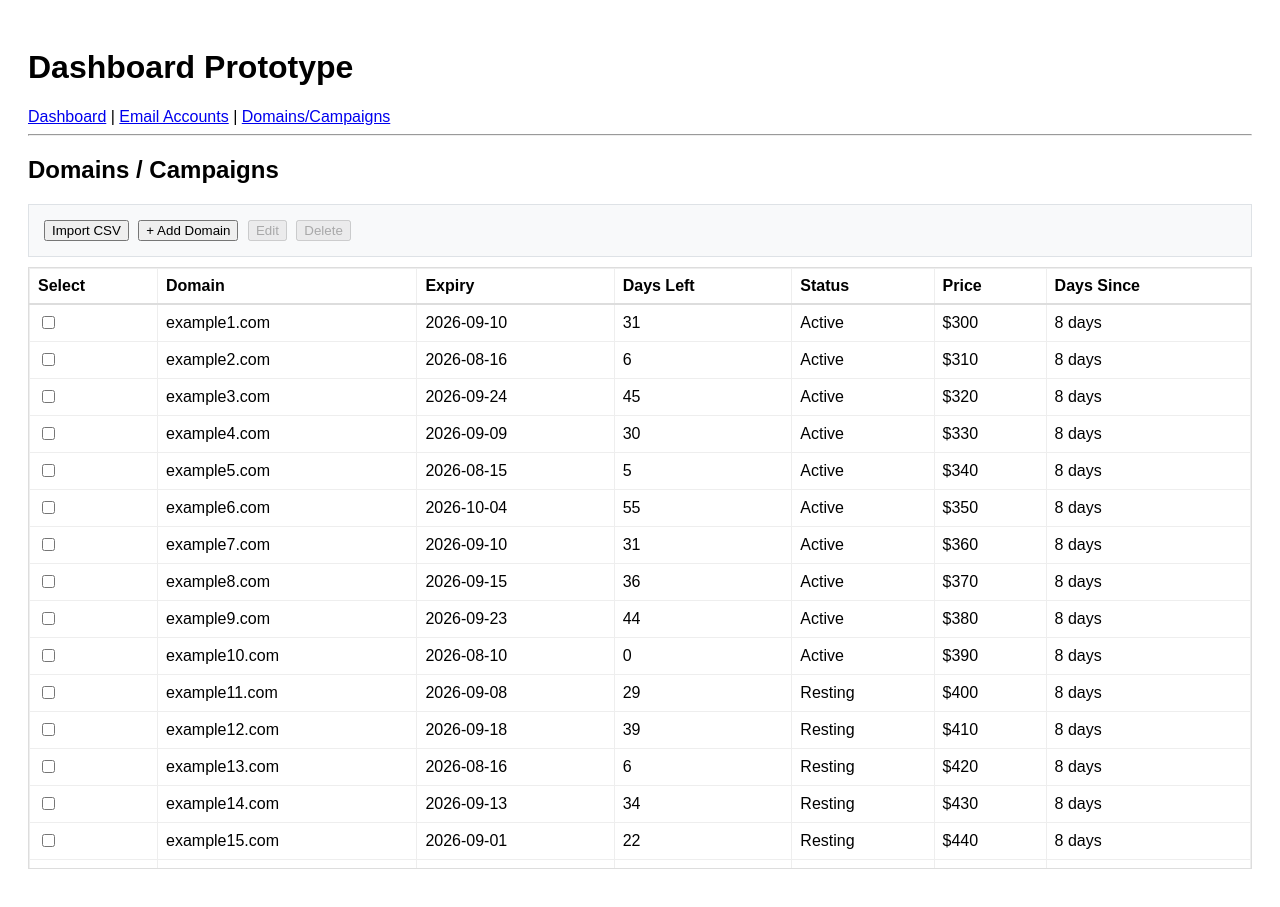
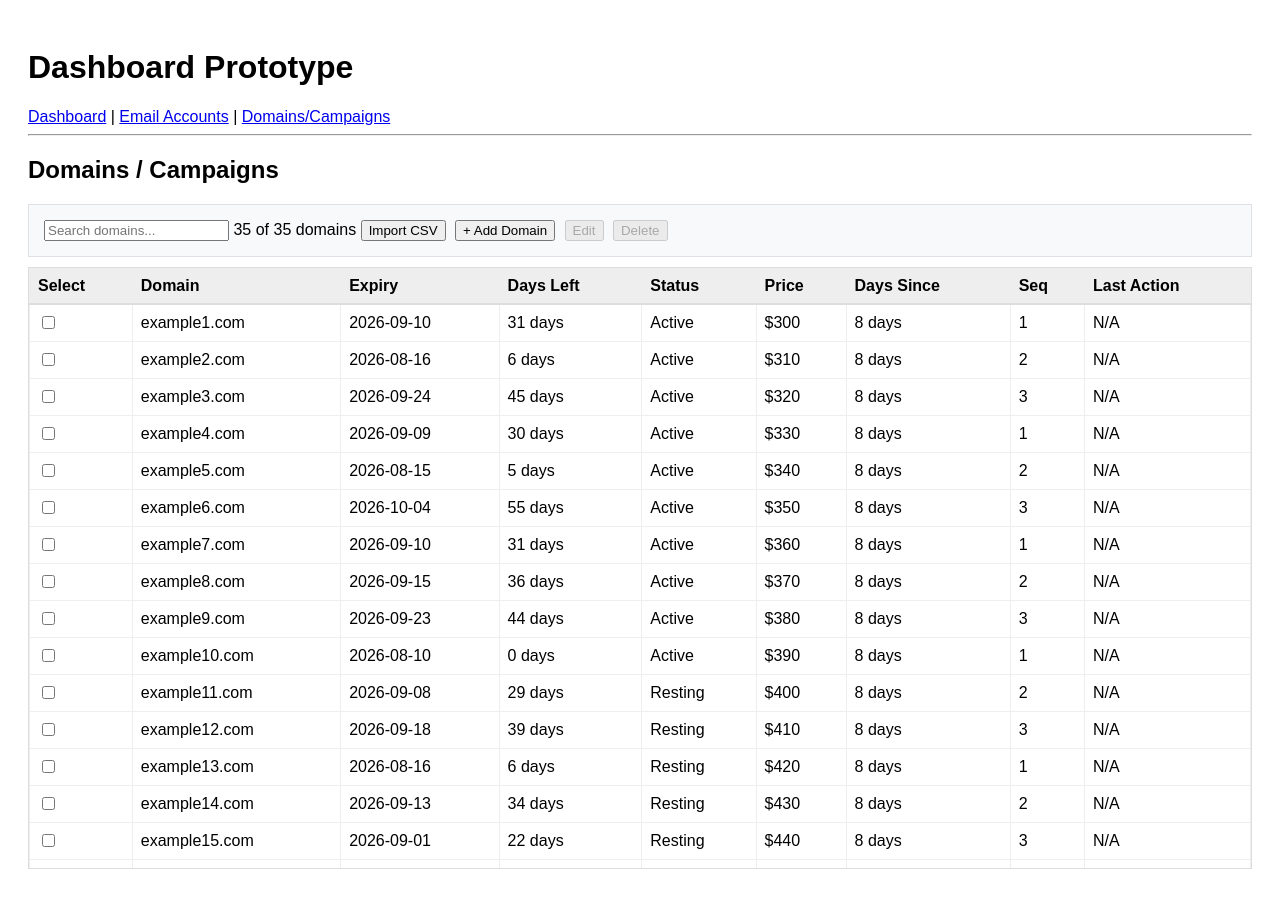
Before and after one commit to dalamaa/Domain_Campaign_Tool, a Flask app: page /domains in a window 1280 px wide. Shown: the top 907 px of the page. Run offline with Flask 3, Linux system fonts and the light colour scheme.

Commit message:
improved the domains page with search and 9 updated header name. also updated the edit modal to include more entries

```diff
--- a/app/static/js/pages/domains.js
+++ b/app/static/js/pages/domains.js
@@ -1,23 +1,47 @@
 // 1. domains.js
 let selectedDomains = new Set();
+let searchTerm = "";
+
+function updateSearch(val) {
+  searchTerm = val.trim().toLowerCase();
+  renderDomainTable();
+}
 
 function renderDomainTable() {
   const body = document.getElementById("domain-table-body");
   if (!body) return;
-  body.innerHTML = mockCampaigns
-    .map(
-      (c) => `
+
+  // Filter by search
+  const filtered = mockCampaigns.filter((c) =>
+    c.domain.toLowerCase().includes(searchTerm),
+  );
+  // Show count
+  const countEl = document.getElementById("domain-count");
+  if (countEl)
+    countEl.textContent = `${filtered.length} of ${mockCampaigns.length} domains`;
+  body.innerHTML = filtered
+    .map((c) => {
+      const daysLeft = Math.floor(
+        (new Date(c.expiry) - new Date()) / (1000 * 60 * 60 * 24),
+      );
+      const daysSince = Math.floor(
+        (new Date() - new Date(c.lastContact)) / (1000 * 60 * 60 * 24),
+      );
+
+      return `
         <tr class="${selectedDomains.has(c.id) ? "selected" : ""}">
             <td><input type="checkbox" ${selectedDomains.has(c.id) ? "checked" : ""} onchange="toggleDomainSelection(${c.id})"></td>
             <td onclick="showSidePanel('${c.domain}')" style="cursor:pointer">${c.domain}</td>
             <td>${c.expiry}</td>
-            <td>${Math.floor((new Date(c.expiry) - new Date()) / (1000 * 60 * 60 * 24))}</td>
+            <td>${daysLeft} days</td>
             <td>${c.status}</td>
             <td>$${c.price}</td>
-            <td>${Math.floor((new Date() - new Date(c.lastContact)) / (1000 * 60 * 60 * 24))} days</td>
+            <td>${daysSince} days</td>
+            <td>${c.seq}</td>
+            <td><span class="pill">${c.lastAction || "N/A"}</span></td>
         </tr>
-    `,
-    )
+        `;
+    })
     .join("");
 }
 
@@ -107,22 +131,26 @@ function closeModal() {
   document.getElementById("domain-modal").style.display = "none";
 }
 
+// 1. Update saveDomain to handle the new modal fields
 function saveDomain() {
   const id = document.getElementById("edit-id").value;
-  const domain = document.getElementById("form-domain").value;
+  const data = {
+    domain: document.getElementById("form-domain").value,
+    expiry: document.getElementById("form-expiry").value,
+    lastContact: document.getElementById("form-lastContact").value,
+    price: parseInt(document.getElementById("form-price").value),
+    status: document.getElementById("form-status").value,
+    seq: document.getElementById("form-seq").value,
+    lastAction: document.getElementById("form-lastAction").value,
+  };
+
   if (id) {
-    const c = mockCampaigns.find(x => x.id == id);
-    c.domain = domain;
+    const c = mockCampaigns.find((x) => x.id == id);
+    Object.assign(c, data);
   } else {
     mockCampaigns.push({
       id: mockCampaigns.length + 1,
-      domain: domain,
-      status: "Active",
-      expiry: "2026-12-31",
-      price: 500,
-      seq: 1,
-      lastContact: "2026-08-01",
-      action: "First Follow-up",
+      ...data,
     });
   }
   renderDomainTable();
--- a/app/static/js/shared.js
+++ b/app/static/js/shared.js
@@ -97,23 +97,33 @@ function getSortedAccounts() {
 }
 
 // Side panel visibility helpers
+// 2. Update side panel logic in shared.js to show full detail
 function showSidePanel(domainName) {
   const campaign = mockCampaigns.find((c) => c.domain === domainName);
   if (!campaign) return;
 
-  // Ensure elements exist
   const panel = document.getElementById("side-panel");
   const content = document.getElementById("panel-content");
   if (!panel || !content) return;
 
+  const daysSince = Math.floor(
+    (new Date() - new Date(campaign.lastContact)) / (1000 * 60 * 60 * 24),
+  );
+  const daysUntil = Math.floor(
+    (new Date(campaign.expiry) - new Date()) / (1000 * 60 * 60 * 24),
+  );
   content.innerHTML = `
         <h3>${campaign.domain}</h3>
         <p><strong>Status:</strong> ${campaign.status}</p>
-        <p><strong>Current Price:</strong> $${campaign.price}</p>
-        <p><strong>Last Contact:</strong> ${campaign.lastContact}</p>
-        <h4>History</h4>
+        <p><strong>Price:</strong> $${campaign.price} | <strong>Seq:</strong> ${campaign.seq}</p>
+        <p><strong>Last Action:</strong> ${campaign.lastAction || "N/A"}</p>
+        <p><strong>Last Contact:</strong> ${campaign.lastContact} (${daysSince} days ago)</p>
+        <p><strong>Expiry:</strong> ${campaign.expiry} (${daysUntil} days left)</p>
+        <p><strong>Email Block:</strong> ${campaign.suggestedBlock ? campaign.suggestedBlock.join(", ") : "None"}</p>
+        <p><strong>Reservation:</strong> ${campaign.isReserved ? "Reserved" : "No reservation"}</p>
+        <h4>Campaign History</h4>
         <ul>
-            <li>Aug 4: Follow-up Sent ($${campaign.price})</li>
+            <li>${campaign.lastContact}: ${campaign.lastAction || "Action"} ($${campaign.price})</li>
         </ul>
         <button onclick="hideSidePanel()">Close</button>
     `;
--- a/app/templates/domains.html
+++ b/app/templates/domains.html
@@ -3,6 +3,12 @@
   <h2>Domains / Campaigns</h2>
 
   <div class="action-bar" id="domain-action-bar" style="display: block">
+    <input
+      type="text"
+      placeholder="Search domains..."
+      oninput="updateSearch(this.value)"
+    />
+    <span id="domain-count"></span>
     <button onclick="document.getElementById('csv-input').click()">
       Import CSV
     </button>
@@ -23,13 +29,17 @@
     <table id="domain-table">
       <thead>
         <tr>
-          <th>Select</th>
-          <th>Domain</th>
-          <th>Expiry</th>
-          <th>Days Left</th>
-          <th>Status</th>
-          <th>Price</th>
-          <th>Days Since</th>
+          <th style="position: sticky; top: 0; background: #eee">Select</th>
+          <th style="position: sticky; top: 0; background: #eee">Domain</th>
+          <th style="position: sticky; top: 0; background: #eee">Expiry</th>
+          <th style="position: sticky; top: 0; background: #eee">Days Left</th>
+          <th style="position: sticky; top: 0; background: #eee">Status</th>
+          <th style="position: sticky; top: 0; background: #eee">Price</th>
+          <th style="position: sticky; top: 0; background: #eee">Days Since</th>
+          <th style="position: sticky; top: 0; background: #eee">Seq</th>
+          <th style="position: sticky; top: 0; background: #eee">
+            Last Action
+          </th>
         </tr>
       </thead>
       <tbody id="domain-table-body">
@@ -53,17 +63,66 @@
     z-index: 100;
   "
 >
-  <h3 id="modal-title">Domain</h3>
+  <!-- 2. Update Modal Fields -->
+  <h3 id="modal-title">Add/Edit Domain</h3>
   <input type="hidden" id="edit-id" />
   <label>Domain: <input type="text" id="form-domain" /></label><br />
-  <label>Expiry: <input type="date" id="form-expiry" /></label><br />
-  <label>Last Contact: <input type="date" id="form-lastContact" /></label><br />
+  <label>Expiry Date: <input type="date" id="form-expiry" /></label><br />
+  <label
+    >Status:
+    <select id="form-status">
+      <option value="Active">Active</option>
+      <option value="Resting">Resting</option>
+      <option value="Sold">Sold</option>
+      <option value="Expired">Expired</option>
+      <option value="Archived">Archived</option>
+    </select> </label
+  ><br />
   <label>Price: <input type="number" id="form-price" /></label><br />
+  <label>Last Contact Date: <input type="date" id="form-lastContact" /></label
+  ><br />
+  <label
+    >Sequence:
+    <select id="form-seq">
+      <option value="1">1</option>
+      <option value="2">2</option>
+      <option value="3">3</option>
+      <option value="4">4</option>
+      <option value="5">5</option>
+      <option value="6">6</option>
+      <option value="7">7</option>
+      <option value="8">8</option>
+    </select> </label
+  ><br />
+  <label
+    >Last Action:
+    <select id="form-lastAction">
+      <option value="First Outreach">First Outreach</option>
+      <option value="Follow-up">Follow-up</option>
+      <option value="Price Reduction">Price Reduction</option>
+      <option value="Question">Question</option>
+      <option value="Final Follow-up">Final Follow-up</option>
+      <option value="Other">Other</option>
+    </select> </label
+  ><br />
   <button onclick="saveDomain()">Save</button>
   <button onclick="closeModal()">Cancel</button>
 </div>
 
-<div id="side-panel" class="hidden" style="position: fixed; right: 0; top: 0; width: 300px; height: 100%; border-left: 1px solid #000; background: #fff; padding: 20px;">
+<div
+  id="side-panel"
+  class="hidden"
+  style="
+    position: fixed;
+    right: 0;
+    top: 0;
+    width: 300px;
+    height: 100%;
+    border-left: 1px solid #000;
+    background: #fff;
+    padding: 20px;
+  "
+>
   <button onclick="hideSidePanel()">Close</button>
   <div id="panel-content"></div>
 </div>
```
